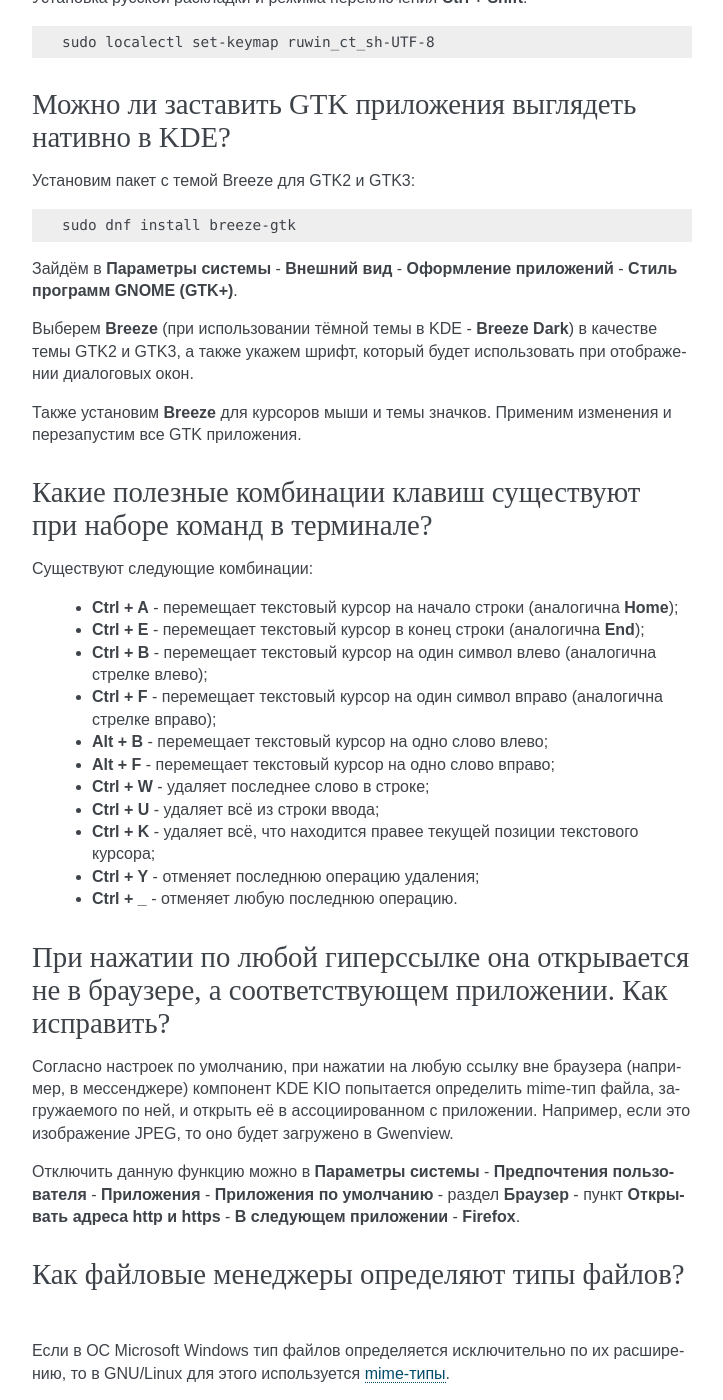
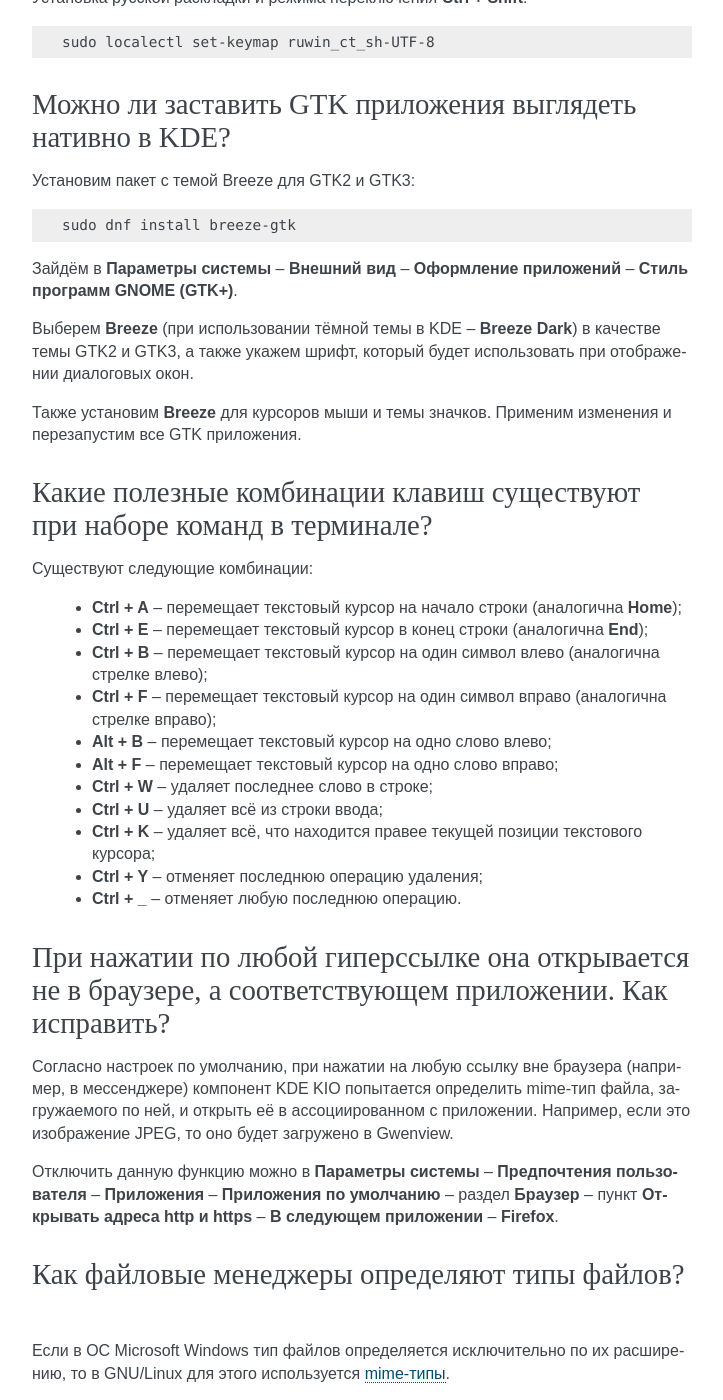
Before and after one commit to RussianFedora/FAQ, a Sphinx documentation site: the page built from source/using-system.rst, in a window 1280 px wide and 1400 px high, scrolled down 12249 px. Shown: the whole window, without its empty margins (388-1111 px from the left). Built offline with Sphinx 7.4.7, drawn with Linux system fonts in a browser that asks for light colours; some of the changed text lies outside the part shown.

Commit message:
Fixed dashes and codestyle in using-system.rst.

```diff
--- a/source/using-system.rst
+++ b/source/using-system.rst
@@ -71,7 +71,7 @@
 
     sudo xz -9 -T$(nproc) /path/to/image.raw
 
-Здесь **/dev/sda1** - раздел диска, резервную копию которого требуется создать, а **/path/to/image.raw** - полный путь к файлу образа (должен находиться на другом разделе диска).
+Здесь **/dev/sda1** -- раздел диска, резервную копию которого требуется создать, а **/path/to/image.raw** -- полный путь к файлу образа (должен находиться на другом разделе диска).
 
 .. index:: initrd, rebuild initrd
 .. _initrd-rebuild:
@@ -125,7 +125,7 @@
 Что такое BLS и почему он используется по умолчанию?
 =======================================================
 
-`BLS <https://systemd.io/BOOT_LOADER_SPECIFICATION>`__ - это универсальный формат параметров загрузки, который будет поддерживаться большинством современных загрузчиков.
+`BLS <https://systemd.io/BOOT_LOADER_SPECIFICATION>`__ -- это универсальный формат параметров загрузки, который будет поддерживаться большинством современных загрузчиков.
 
 Все параметры генерируются на этапе компиляции ядра и сохраняются в специальном conf-файле, который устанавливается в каталог ``/boot/loader/entries``.
 
@@ -195,7 +195,7 @@
 
     find ~/foo-bar -maxdepth 1 -type f -mtime +2 -delete
 
-Здесь **~/foo-bar** - начальный каталог, в котором производится удаление.
+Здесь **~/foo-bar** -- начальный каталог, в котором производится удаление.
 
 .. index:: kde, gtk, double-click
 .. _double-click-speed:
@@ -309,11 +309,11 @@
 
 Переменная ``QT_SCALE_FACTOR`` задаёт коэффициент масштабирования:
 
- * **1.5** - 150%;
- * **1.75** - 175%;
- * **2** - 200%;
- * **2.5** - 250%;
- * **3** - 300%.
+  * **1.5** -- 150%;
+  * **1.75** -- 175%;
+  * **2** -- 200%;
+  * **2.5** -- 250%;
+  * **3** -- 300%.
 
 Более подробную информацию можно найти в `документации Qt <https://doc.qt.io/qt-5/highdpi.html>`__.
 
@@ -383,7 +383,7 @@
 
     sudo dnf install pam-kwallet
 
-Запустим менеджер KWallet (**Параметры системы** - группа **Предпочтения пользователя** - **Учётная запись** - страница **Бумажник** - кнопка **Запустить управление бумажниками**), нажмём кнопку **Сменить пароль** и укажем тот же самый пароль, который используется для текущей учётной записи.
+Запустим менеджер KWallet (**Параметры системы** -- группа **Предпочтения пользователя** -- **Учётная запись** -- страница **Бумажник** -- кнопка **Запустить управление бумажниками**), нажмём кнопку **Сменить пароль** и укажем тот же самый пароль, который используется для текущей учётной записи.
 
 Сохраняем изменения и повторно входим в систему.
 
@@ -557,7 +557,7 @@
 
     nmcli device wifi connect MY_NETWORK password XXXXXXXXXX
 
-Здесь **MY_NETWORK** - название SSID точки доступа, к которой мы планируем подключиться, а **XXXXXXXXXX** - её пароль.
+Здесь **MY_NETWORK** -- название SSID точки доступа, к которой мы планируем подключиться, а **XXXXXXXXXX** -- её пароль.
 
 .. index:: text, editor, text editor, console
 .. _editor-selection:
@@ -573,7 +573,7 @@
     export EDITOR=vim
     export SUDO_EDITOR=vim
 
-**VISUAL** - предпочитаемый текстовый редактор с графическим интерфейсом пользователя, **EDITOR** - текстовый, а **SUDO_EDITOR** используется в :ref:`sudoedit <sudo-edit-config>`.
+**VISUAL** -- предпочитаемый текстовый редактор с графическим интерфейсом пользователя, **EDITOR** -- текстовый, а **SUDO_EDITOR** используется в :ref:`sudoedit <sudo-edit-config>`.
 
 .. index:: text, editor, git, text editor
 .. _editor-git:
@@ -623,7 +623,7 @@
 
     sudo dd if=/dev/sr0 of=/path/to/image.iso bs=4M status=progress
 
-Здесь **/dev/sr0** имя устройства привода для чтения оптических дисков, а **/path/to/image.iso** - файл образа, в котором будет сохранён результат.
+Здесь **/dev/sr0** имя устройства привода для чтения оптических дисков, а **/path/to/image.iso** -- файл образа, в котором будет сохранён результат.
 
 .. index:: dd, disk, drive, image
 .. _dd-mount:
@@ -643,7 +643,7 @@
 
     sudo umount /mnt/dd-image
 
-Здесь **/path/to/image.iso** - файл образа на диске.
+Здесь **/path/to/image.iso** -- файл образа на диске.
 
 .. index:: dd, disk, drive, image
 .. _dd-fullraw:
@@ -675,7 +675,7 @@
 
     sudo umount /mnt/dd-image
 
-Здесь **/path/to/image.iso** - файл образа на диске.
+Здесь **/path/to/image.iso** -- файл образа на диске.
 
 .. index:: timezone
 .. _set-timezone:
@@ -743,9 +743,9 @@
 
     sudo dnf install breeze-gtk
 
-Зайдём в **Параметры системы** - **Внешний вид** - **Оформление приложений** - **Стиль программ GNOME (GTK+)**.
+Зайдём в **Параметры системы** -- **Внешний вид** -- **Оформление приложений** -- **Стиль программ GNOME (GTK+)**.
 
-Выберем **Breeze** (при использовании тёмной темы в KDE - **Breeze Dark**) в качестве темы GTK2 и GTK3, а также укажем шрифт, который будет использовать при отображении диалоговых окон.
+Выберем **Breeze** (при использовании тёмной темы в KDE -- **Breeze Dark**) в качестве темы GTK2 и GTK3, а также укажем шрифт, который будет использовать при отображении диалоговых окон.
 
 Также установим **Breeze** для курсоров мыши и темы значков. Применим изменения и перезапустим все GTK приложения.
 
@@ -757,17 +757,17 @@
 
 Существуют следующие комбинации:
 
- * **Ctrl + A** - перемещает текстовый курсор на начало строки (аналогична **Home**);
- * **Ctrl + E** - перемещает текстовый курсор в конец строки (аналогична **End**);
- * **Ctrl + B** - перемещает текстовый курсор на один символ влево (аналогична стрелке влево);
- * **Ctrl + F** - перемещает текстовый курсор на один символ вправо (аналогична стрелке вправо);
- * **Alt + B** - перемещает текстовый курсор на одно слово влево;
- * **Alt + F** - перемещает текстовый курсор на одно слово вправо;
- * **Ctrl + W** - удаляет последнее слово в строке;
- * **Ctrl + U** - удаляет всё из строки ввода;
- * **Ctrl + K** - удаляет всё, что находится правее текущей позиции текстового курсора;
- * **Ctrl + Y** - отменяет последнюю операцию удаления;
- * **Ctrl + _** - отменяет любую последнюю операцию.
+  * **Ctrl + A** -- перемещает текстовый курсор на начало строки (аналогична **Home**);
+  * **Ctrl + E** -- перемещает текстовый курсор в конец строки (аналогична **End**);
+  * **Ctrl + B** -- перемещает текстовый курсор на один символ влево (аналогична стрелке влево);
+  * **Ctrl + F** -- перемещает текстовый курсор на один символ вправо (аналогична стрелке вправо);
+  * **Alt + B** -- перемещает текстовый курсор на одно слово влево;
+  * **Alt + F** -- перемещает текстовый курсор на одно слово вправо;
+  * **Ctrl + W** -- удаляет последнее слово в строке;
+  * **Ctrl + U** -- удаляет всё из строки ввода;
+  * **Ctrl + K** -- удаляет всё, что находится правее текущей позиции текстового курсора;
+  * **Ctrl + Y** -- отменяет последнюю операцию удаления;
+  * **Ctrl + _** -- отменяет любую последнюю операцию.
 
 .. index:: kde, plasma, url, mime type, link
 .. _kde-link-mime:
@@ -777,7 +777,7 @@
 
 Согласно настроек по умолчанию, при нажатии на любую ссылку вне браузера (например, в мессенджере) компонент KDE KIO попытается определить mime-тип файла, загружаемого по ней, и открыть её в ассоциированном с приложении. Например, если это изображение JPEG, то оно будет загружено в Gwenview.
 
-Отключить данную функцию можно в **Параметры системы** - **Предпочтения пользователя** - **Приложения** - **Приложения по умолчанию** - раздел **Браузер** - пункт **Открывать адреса http и https** - **В следующем приложении** - **Firefox**.
+Отключить данную функцию можно в **Параметры системы** -- **Предпочтения пользователя** -- **Приложения** -- **Приложения по умолчанию** -- раздел **Браузер** -- пункт **Открывать адреса http и https** -- **В следующем приложении** -- **Firefox**.
 
 .. index:: mime type, file type
 .. _file-types:
@@ -937,7 +937,7 @@
 Все NTFS тома монтируются в режиме только для чтения. Как исправить?
 ========================================================================
 
-Некорректное размонтирование разделов - это особенность работы режима гибридного завершения работы (`hybrid shutdown <https://docs.microsoft.com/en-us/windows-hardware/drivers/kernel/distinguishing-fast-startup-from-wake-from-hibernation>`__) в ОС Microsoft Windows, при котором система не завершает свою работу, а вместо этого всегда переходит в режим глубокого сна.
+Некорректное размонтирование разделов -- это особенность работы режима гибридного завершения работы (`hybrid shutdown <https://docs.microsoft.com/en-us/windows-hardware/drivers/kernel/distinguishing-fast-startup-from-wake-from-hibernation>`__) в ОС Microsoft Windows, при котором система не завершает свою работу, а вместо этого всегда переходит в режим глубокого сна.
 
 Данный режим несовместим с другими операционными системами, в т.ч. GNU/Linux, поэтому должен быть отключён в обязательном порядке при использовании :ref:`dual-boot <dual-boot>`.
 
```
